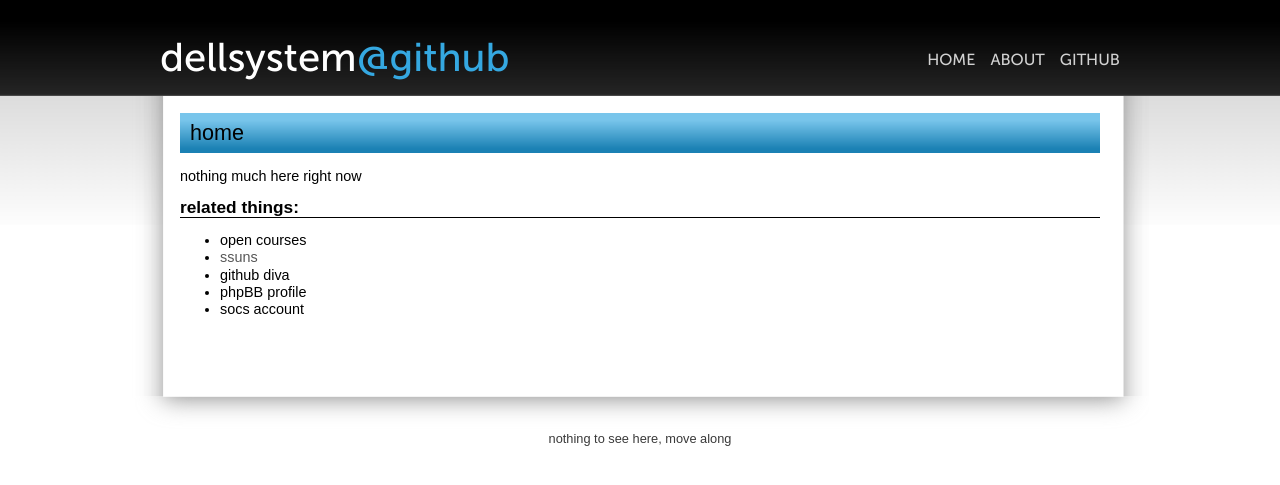
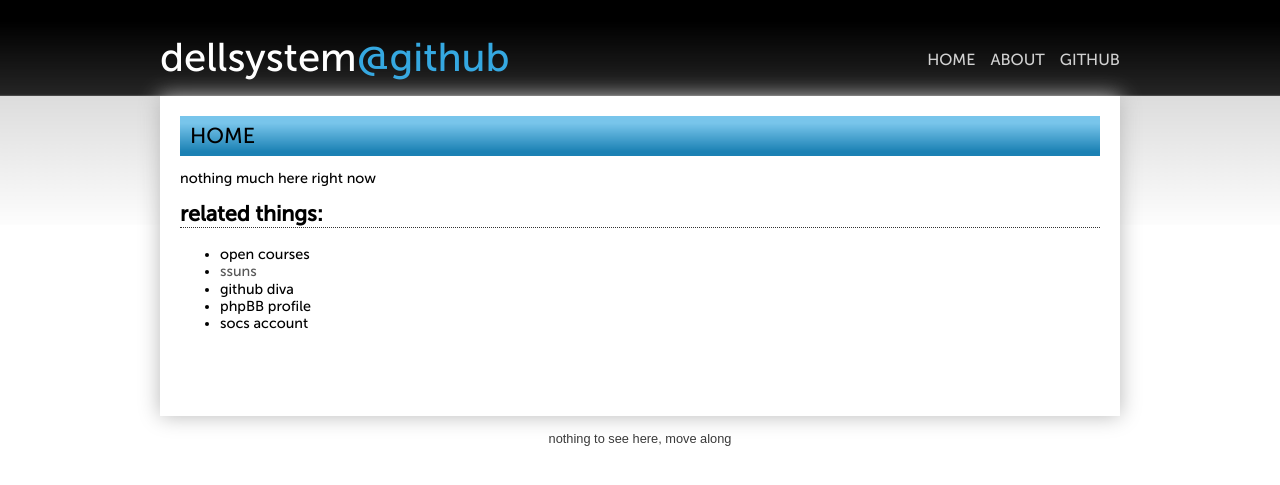
Before and after one commit to dellsystem/dellsystem.github.io, a Jekyll site: the page sandbox.html, which Jekyll copies as it is, in a window 1280 px wide. Shown: the top 485 px of the page. Built offline with Jekyll 4.4.1, drawn with Linux system fonts in a browser that asks for light colours.

Commit message:
using box shadow instead of images for the main body, working on fonts

```diff
--- a/sandbox.html
+++ b/sandbox.html
@@ -11,7 +11,7 @@
 <body>
 	<div id="header">
 		<div class="wrap">
-		<span class="title">dellsystem</span><span class="title-blue">@github</span>
+		<a href="" class="title">dellsystem</a><a href="" class="title-blue">@github</a>
 		<ul id="menu">
 			<li><a href="index.html">Home</a></li>
 			<li><a href="">About</a></li>
@@ -21,11 +21,8 @@
 	</div>
 	<div id="body">
 		<div id="content-body">
-			<div id="real-content">
-				<br />
 			<div id="content-title">home</div>
-				<p>
-				nothing much here right now</p>
+		    <p>nothing much here right now</p>
 			<h2>related things:</h2>
 			<ul>
 				<li>open courses</li>
@@ -35,10 +32,8 @@
 				<li>socs account</li>
 			</ul>
 		</div>
-		</div>
-		<div id="content-footer">
-		</div>
-		<div id="footer">nothing to see here, move along
+		<div id="footer">
+            nothing to see here, move along
 		</div>
 	</div>
 </body>
--- a/style.css
+++ b/style.css
@@ -27,10 +27,14 @@ body {
 
 .title, .title-blue {
 	font-size: 2.5em;
+    text-decoration: none;
 }
 
 .title {
 	color: #FFFFFF;
+}
+.title:hover {
+    /* fuck it do stuff later */
 }
 
 .title-blue {
@@ -73,26 +77,20 @@ body {
 
 #content-body {
 	margin: 0 auto;
-	width: 1018px;
+	width: 920px;
 	min-height: 300px;
-	background: url(content-body.png) repeat-y;
-}
-
-#real-content {
-	margin: 0 auto;
-	width: 920px;
-	font-size: 0.9em;
-	line-height: 1.2em;
-}
-
-#content-footer {
-	width: 1018px;
-	margin: 0 auto;
-	background: url(content-footer.png) no-repeat;
-	height: 35px;
+    font-size: 0.9em;
+    background-color: #FFF;
+    -moz-box-shadow: 0 0 20px #B8B8B8;
+    -webkit-box-shadow: 0 0 20px #B8B8B8;
+    box-shadow: 0 0 20px #B8B8B8;
+    line-height: 1.2em;
+    padding: 20px 20px 0px 20px;
+    font-family: 'Museo Sans';
 }
 
 #footer {
+    padding-top: 15px;
 	text-align: center;
 	color: #393939;
 	font-size: 0.8em;
@@ -105,22 +103,27 @@ body {
 	font-size: 1.5em;
 	line-height: 40px;
 	padding-left: 10px;
+    font-family: 'Museo Sans';
+    text-transform: uppercase;
 }
 
 /* used for most title things (other than the actual title) */
 h2 {
-	font-size: 1.2em;
+	font-size: 1.5em;
 	font-weight: bold;
-	border-bottom: #000000 solid 1px;
+	border-bottom: #333333 dotted 1px;
+    text-transform: lowercase;
+    padding-bottom: 0.2em;
+    font-family: 'Museo Sans';
 }
 
 /* For prettier links */
-#real-content a {
+#content-body a {
 	color: #575757;
 	text-decoration: none;
 }
 
-#real-content a:hover {
+#content-body a:hover {
 	color: #000000;
 	border-bottom: #000000 solid 1px;
 }
```
Also changed, not shown: _layouts/default.html (+2 -5 lines), content-background.png (deleted), content-body.png (deleted), content-footer.png (deleted), 1 other file. Lines whose indentation alone changed are shown as unchanged.
